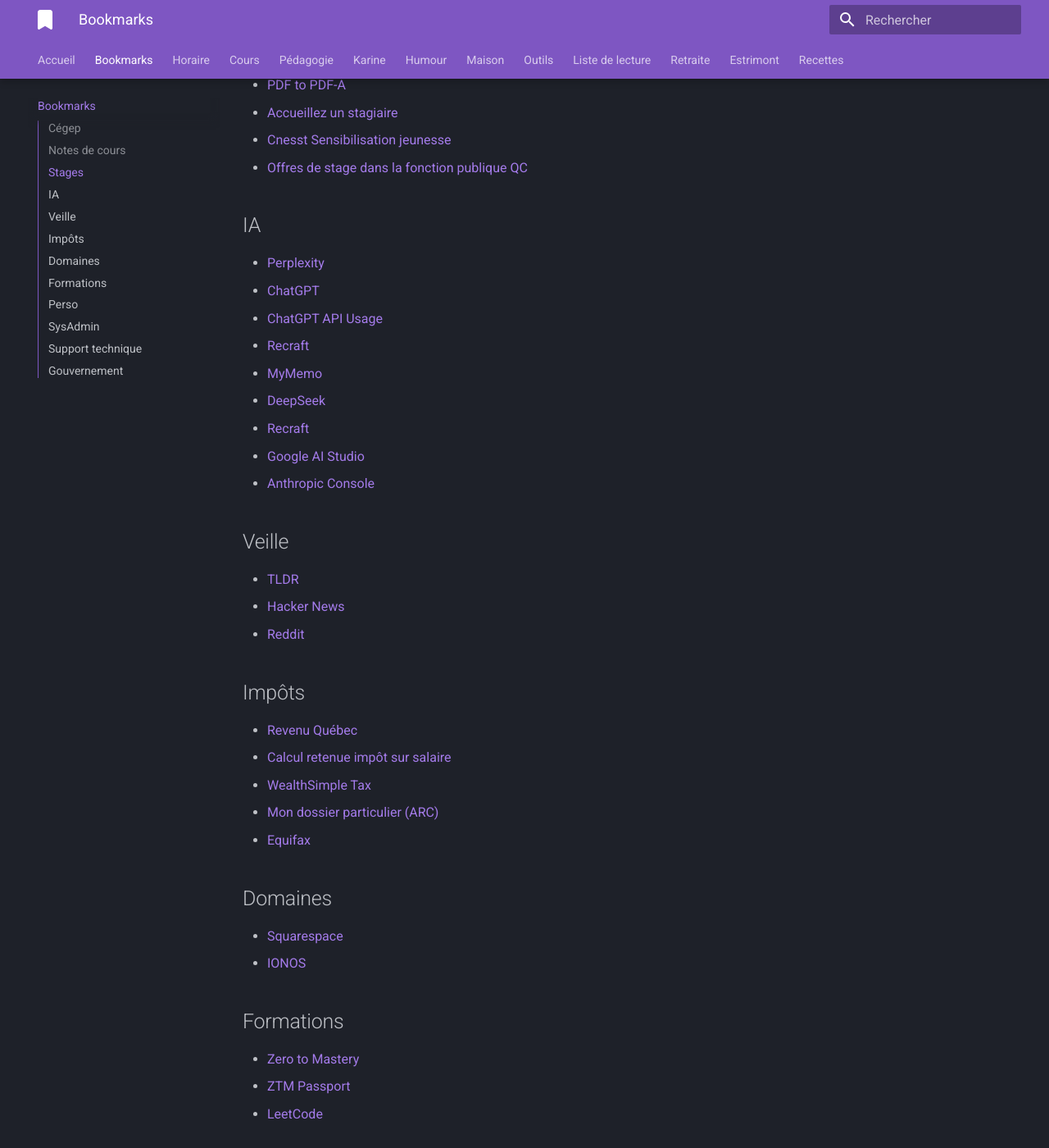
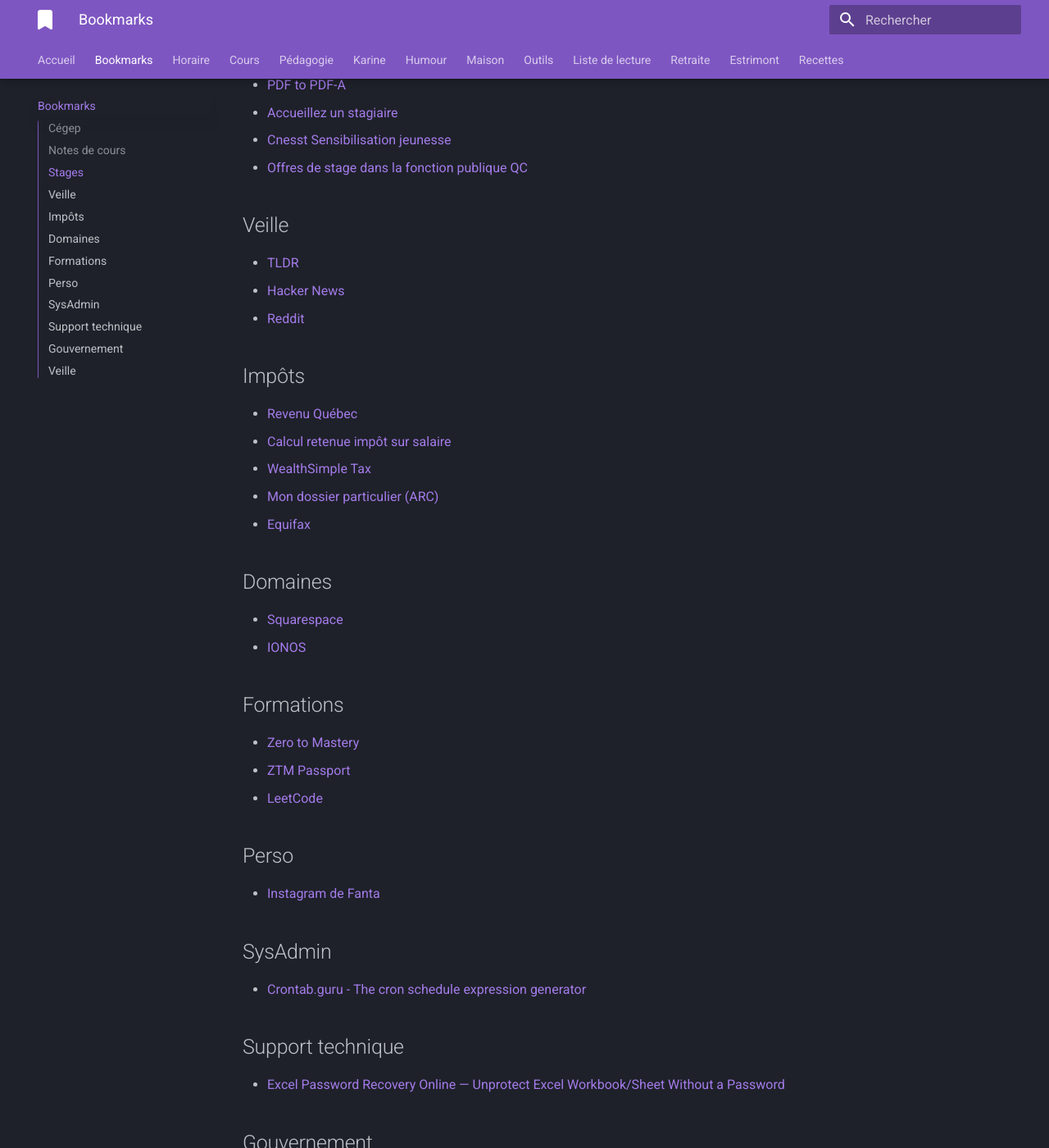
Before and after one commit to jaixan/bm, an MkDocs documentation site: the page built from docs/bookmarks.md, in a window 1280 px wide and 1400 px high, scrolled down 1091 px. Shown: the whole window at 82% size. Built offline with MkDocs 1.6.1 and Material for MkDocs 9.7.7, drawn with Linux system fonts in a browser that asks for light colours; some of the changed text lies outside the part shown.

Commit message:
nouveau bm

```diff
--- a/docs/bookmarks.md
+++ b/docs/bookmarks.md
@@ -34,18 +34,6 @@
 - [Accueillez un stagiaire](https://pratiquesrh.com/fr/accueillez-un-stagiaire)
 - [Cnesst Sensibilisation jeunesse](https://www.cnesst.gouv.qc.ca/fr/campagnes-sensibilisation-promotion/poser-questions-ca-ne-fait-pas-mal?utm_campaign=CSPQ%7CCNESST%7CBrand%7CJeunesse%7CQ2%7C2022%7CFR/EN%7C%7C1016334%7C5698-IU-P201&utm_medium=Social&utm_source=LinkedIn&utm_content=1920x1080-fille-fr)
 - [Offres de stage dans la fonction publique QC](https://www.carrieres.gouv.qc.ca/stages-dans-la-fonction-publique)
-
-## IA
-
-- [Perplexity](https://www.perplexity.ai/)
-- [ChatGPT](https://chat.openai.com/)
-- [ChatGPT API Usage](https://platform.openai.com/usage)
-- [Recraft](https://app.recraft.ai/)
-- [MyMemo](https://app.mymemo.ai/home)
-- [DeepSeek](https://chat.deepseek.com/)
-- [Recraft](https://www.recraft.ai/projects)
-- [Google AI Studio](https://aistudio.google.com/prompts/new_chat)
-- [Anthropic Console](https://console.anthropic.com/settings/billing)
 
 ## Veille
 
@@ -87,3 +75,15 @@
 ## Gouvernement
 
 - [CORAIL - Accueil (Conventions collectives)](https://www.corail.gouv.qc.ca/abonnement/docs/accueil.do)
+
+## Veille
+
+- [TLDR](https://tldr.tech/)
+- [Hacker News](https://news.ycombinator.com/)
+- [Reddit](https://www.reddit.com/)
+- [Recraft](https://app.recraft.ai/)
+- [MyMemo](https://app.mymemo.ai/home)
+- [DeepSeek](https://chat.deepseek.com/)
+- [Recraft](https://www.recraft.ai/projects)
+- [Google AI Studio](https://aistudio.google.com/prompts/new_chat)
+- [Anthropic Console](https://console.anthropic.com/settings/billing)
```
Also changed, not shown: 1 other file.
